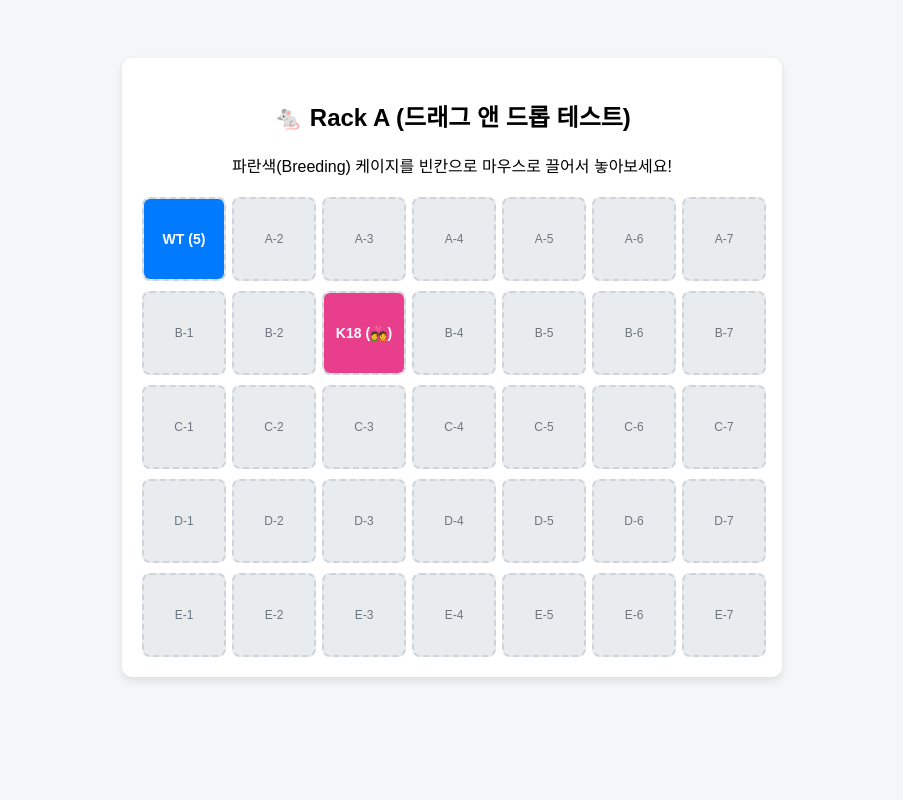
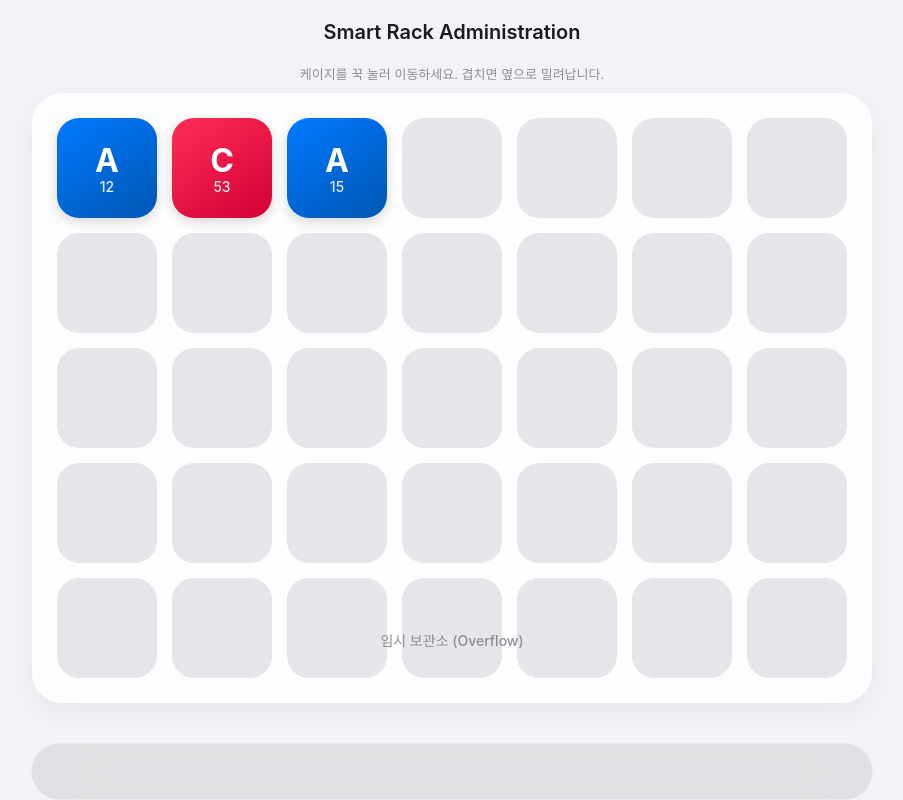
Before and after one commit to viralimmunology110310-cloud/Animal_Room_html, a plain HTML site: page index.html in a window 1280 px wide. Shown: the whole page, without its empty margins (188-1091 px from the left). Drawn offline with Linux system fonts and the light colour scheme.

Commit message:
Update index.html

```diff
--- a/index.html
+++ b/index.html
@@ -2,121 +2,167 @@
 <html lang="ko">
 <head>
     <meta charset="UTF-8">
-    <title>동물실 랙 관리 (Drag & Drop)</title>
+    <title>Smart Rack OS v1.0</title>
     <style>
-        body { font-family: 'Malgun Gothic', sans-serif; background-color: #f4f6f9; display: flex; justify-content: center; padding: 50px; }
-        .rack-container { background: white; padding: 20px; border-radius: 10px; box-shadow: 0 4px 8px rgba(0,0,0,0.1); text-align: center; }
-        .grid { display: grid; grid-template-columns: repeat(7, 80px); gap: 10px; margin-top: 20px; }
+        :root {
+            --bg-color: #f2f2f7;
+            --card-bg: rgba(255, 255, 255, 0.8);
+            --breeding-color: linear-gradient(145deg, #007aff, #0056b3);
+            --mating-color: linear-gradient(145deg, #ff2d55, #d00036);
+            --empty-color: #e5e5ea;
+        }
 
-        /* 빈 자리 (Drop zone) */
-        .cage-slot {
-            width: 80px; height: 80px; background-color: #e9ecef; border: 2px dashed #ced4da;
-            border-radius: 8px; display: flex; align-items: center; justify-content: center;
-            font-size: 12px; color: #6c757d; transition: all 0.2s;
+        body {
+            background-color: var(--bg-color); font-family: -apple-system, BlinkMacSystemFont, "Segoe UI", Roboto, sans-serif;
+            margin: 0; display: flex; flex-direction: column; align-items: center; height: 100vh; overflow: hidden;
         }
-        /* 드래그해서 올려놨을 때 하이라이트 */
-        .cage-slot.drag-over { background-color: #d1ecf1; border-color: #17a2b8; }
 
-        /* 실제 쥐 케이지 (Draggable) */
-        .cage-item {
-            width: 100%; height: 100%; background-color: #007bff; color: white;
-            border-radius: 6px; display: flex; flex-direction: column; align-items: center;
-            justify-content: center; cursor: grab; font-weight: bold; font-size: 14px;
+        header { width: 100%; padding: 20px; text-align: center; font-weight: 600; font-size: 20px; color: #1c1c1e; }
+
+        /* 랙 컨테이너 */
+        .rack-grid {
+            display: grid; grid-template-columns: repeat(7, 100px); gap: 15px;
+            padding: 25px; background: var(--card-bg); backdrop-filter: blur(20px);
+            border-radius: 30px; box-shadow: 0 10px 30px rgba(0,0,0,0.05); margin-bottom: 40px;
         }
-        .cage-item.mating { background-color: #e83e8c; }
-        .cage-item:active { cursor: grabbing; opacity: 0.8; transform: scale(0.95); }
+
+        /* 케이지 슬롯 (Dropzone) */
+        .slot {
+            width: 100px; height: 100px; border-radius: 22px; background-color: var(--empty-color);
+            display: flex; align-items: center; justify-content: center; position: relative;
+            transition: transform 0.2s;
+        }
+        .slot.drag-over { transform: scale(1.05); background-color: #d1d1d6; }
+
+        /* 케이지 아이템 (Apple Icon Style) */
+        .cage {
+            width: 100px; height: 100px; border-radius: 22px; cursor: grab;
+            display: flex; flex-direction: column; align-items: center; justify-content: center;
+            color: white; font-weight: bold; box-shadow: 0 4px 12px rgba(0,0,0,0.15);
+            position: absolute; z-index: 10; transition: all 0.3s cubic-bezier(0.2, 0, 0, 1);
+        }
+        .cage:active { cursor: grabbing; transform: scale(1.1); z-index: 100; opacity: 0.9; }
+        .cage.breeding { background: var(--breeding-color); }
+        .cage.mating { background: var(--mating-color); }
+
+        .cage .strain-code { font-size: 32px; margin-bottom: -2px; }
+        .cage .sub-id { font-size: 14px; opacity: 0.9; font-weight: 500; }
+
+        /* 하단 독 (Overflow Dock) */
+        .dock {
+            width: 80%; max-width: 800px; height: 130px; background: rgba(200, 200, 200, 0.4);
+            backdrop-filter: blur(30px); border-radius: 35px; display: flex; align-items: center;
+            padding: 0 20px; gap: 15px; overflow-x: auto; border: 1px solid rgba(255,255,255,0.3);
+        }
+        .dock-label { position: absolute; bottom: 150px; color: #8e8e93; font-size: 14px; font-weight: 500; }
+
+        /* 애니메이션용 가이드 */
+        .hint { font-size: 13px; color: #8e8e93; margin-bottom: 10px; }
     </style>
 </head>
 <body>
 
-<div class="rack-container">
-    <h2>🐁 Rack A (드래그 앤 드롭 테스트)</h2>
-    <p>파란색(Breeding) 케이지를 빈칸으로 마우스로 끌어서 놓아보세요!</p>
-    <div class="grid" id="rack-grid">
-        </div>
-</div>
+<header>Smart Rack Administration</header>
+<div class="hint">케이지를 꾹 눌러 이동하세요. 겹치면 옆으로 밀려납니다.</div>
+
+<div class="rack-grid" id="grid">
+    </div>
+
+<div class="dock-label">임시 보관소 (Overflow)</div>
+<div class="dock" id="dock">
+    </div>
 
 <script>
-    // ★ 여기에 아까 복사한 구글 웹 앱 URL을 넣으세요! ★
-    const API_URL= "https://script.google.com/macros/s/AKfycbxqUZs3W3HZcM2es6WQ2U9BWXvfsdvLIe_ooU1WzAvNcFivfiuTITY4SxHVs2D3qWfr/exec";
+    const API_URL = "https://script.google.com/macros/s/AKfycbzuWMIb2sHbZRkp6mQ1eNwiTRo6CqI-ZFeHHGaIJb5xiiciEQK3dWRXNV6tLn4W6Zlu/exec";
+    const gridEl = document.getElementById('grid');
+    const dockEl = document.getElementById('dock');
 
-    const grid = document.getElementById('rack-grid');
-    let draggedItem = null;
+    // 초기 데이터 상태 (서버에서 가져올 데이터 구조)
+    let cages = [
+        { id: 'c1', type: 'breeding', code: 'A', subId: '12', slot: 0 },
+        { id: 'c2', type: 'mating', code: 'C', subId: '53', slot: 1 },
+        { id: 'c3', type: 'breeding', code: 'A', subId: '15', slot: 2 }
+    ];
 
-    // 5행 7열 그리드 그리기
-    for(let r=1; r<=5; r++) {
-        for(let c=1; c<=7; c++) {
-            let slotId = `A_${String.fromCharCode(64+r)}-${c}`;
+    const RACK_CAPACITY = 35; // 5x7
 
-            let slot = document.createElement('div');
-            slot.className = 'cage-slot';
-            slot.id = slotId;
-            slot.innerText = slotId.split('_')[1]; // A-1 텍스트 표시
+    // 1. 그리드 슬롯 생성
+    for (let i = 0; i < RACK_CAPACITY; i++) {
+        const slot = document.createElement('div');
+        slot.className = 'slot';
+        slot.dataset.index = i;
+        slot.addEventListener('dragover', e => { e.preventDefault(); slot.classList.add('drag-over'); });
+        slot.addEventListener('dragleave', () => slot.classList.remove('drag-over'));
+        slot.addEventListener('drop', e => handleDrop(e, i));
+        gridEl.appendChild(slot);
+    }
 
-            // 임시 테스트용 데이터 (A-1과 B-3에만 쥐가 있다고 가정)
-            if(slotId === "A_A-1") createCage(slot, slotId, "Breeding", "WT (5)");
-            if(slotId === "A_B-3") createCage(slot, slotId, "Mating", "K18 (💑)");
+    // 2. 케이지 렌더링 함수
+    function renderCages() {
+        // 기존 케이지 요소 모두 제거
+        document.querySelectorAll('.cage').forEach(el => el.remove());
 
-            // --- 드래그 앤 드롭 이벤트 설정 ---
-            slot.addEventListener('dragover', (e) => {
-                e.preventDefault(); // 드롭 허용
-                slot.classList.add('drag-over');
-            });
-            slot.addEventListener('dragleave', () => slot.classList.remove('drag-over'));
+        cages.forEach(cage => {
+            const cageEl = document.createElement('div');
+            cageEl.className = `cage ${cage.type}`;
+            cageEl.draggable = true;
+            cageEl.innerHTML = `<span class="strain-code">${cage.code}</span><span class="sub-id">${cage.subId}</span>`;
 
-            slot.addEventListener('drop', (e) => {
-                e.preventDefault();
-                slot.classList.remove('drag-over');
+            cageEl.addEventListener('dragstart', () => { cageEl.classList.add('dragging'); window.draggedCageId = cage.id; });
+            cageEl.addEventListener('dragend', () => cageEl.classList.remove('dragging'));
 
-                // 케이지 이동 로직
-                if (draggedItem) {
-                    slot.innerHTML = ''; // 기존 텍스트 지우고
-                    slot.appendChild(draggedItem); // 마우스가 놓인 곳에 쥐를 쏙 넣음
+            if (cage.slot !== null && cage.slot < RACK_CAPACITY) {
+                const targetSlot = gridEl.children[cage.slot];
+                targetSlot.appendChild(cageEl);
+            } else {
+                dockEl.appendChild(cageEl);
+            }
+        });
+    }
 
-                    // 구글 시트로 이동 내역 전송 (비동기 처리라 화면 멈춤 없음)
-                    saveToGoogleSheet(draggedItem.id, slot.id);
+    // 3. 드롭 및 밀어내기(Shift) 로직 핵심
+    function handleDrop(e, targetIdx) {
+        e.preventDefault();
+        const slotEl = gridEl.children[targetIdx];
+        slotEl.classList.remove('drag-over');
+
+        const cageId = window.draggedCageId;
+        const movingCage = cages.find(c => c.id === cageId);
+        const prevIdx = movingCage.slot;
+
+        // 도착지에 이미 케이지가 있는지 확인
+        const occupant = cages.find(c => c.slot === targetIdx && c.id !== cageId);
+
+        if (occupant) {
+            // 밀어내기 로직: targetIdx부터 끝까지 인덱스를 +1씩 시프트
+            cages.forEach(c => {
+                if (c.id !== cageId && c.slot !== null && c.slot >= targetIdx) {
+                    c.slot += 1;
+                    // 랙 범위를 넘어가면 독으로 이동
+                    if (c.slot >= RACK_CAPACITY) c.slot = null;
                 }
             });
+        }
 
-            grid.appendChild(slot);
-        }
+        movingCage.slot = targetIdx;
+        renderCages();
+        syncWithGoogle();
     }
 
-    // 쥐 케이지(요소) 생성 함수
-    function createCage(parentSlot, id, type, text) {
-        let cage = document.createElement('div');
-        cage.className = `cage-item ${type === 'Mating' ? 'mating' : ''}`;
-        cage.draggable = true;
-        cage.id = `cage_${id}`;
-        cage.innerText = text;
-
-        cage.addEventListener('dragstart', function() {
-            draggedItem = this;
-            setTimeout(() => this.style.display = 'none', 0); // 드래그 중인 원본 숨기기
-        });
-
-        cage.addEventListener('dragend', function() {
-            setTimeout(() => {
-                draggedItem.style.display = 'flex';
-                draggedItem = null;
-            }, 0);
-        });
-
-        parentSlot.innerHTML = '';
-        parentSlot.appendChild(cage);
+    // 4. 구글 시트 동기화
+    async function syncWithGoogle() {
+        console.log("Saving to Google...");
+        try {
+            await fetch(API_URL, {
+                method: 'POST',
+                mode: 'no-cors',
+                body: JSON.stringify(cages)
+            });
+        } catch(e) { console.error("Sync error", e); }
     }
 
-    // 구글 시트에 변경사항 전송 함수
-    function saveToGoogleSheet(sourceId, targetId) {
-        console.log(`이동 발생: ${sourceId} -> ${targetId}`);
-        // 백그라운드에서 구글에 데이터 전송 (화면 렉 전혀 없음)
-        fetch(API_URL, {
-            method: "POST",
-            headers: { "Content-Type": "text/plain;charset=utf-8" },
-            body: JSON.stringify({ source: sourceId, target: targetId })
-        }).then(response => console.log("구글 시트 동기화 완료!"))
-          .catch(err => console.error("오류:", err));
-    }
+    // 초기 실행
+    renderCages();
 </script>
 
 </body>
```
